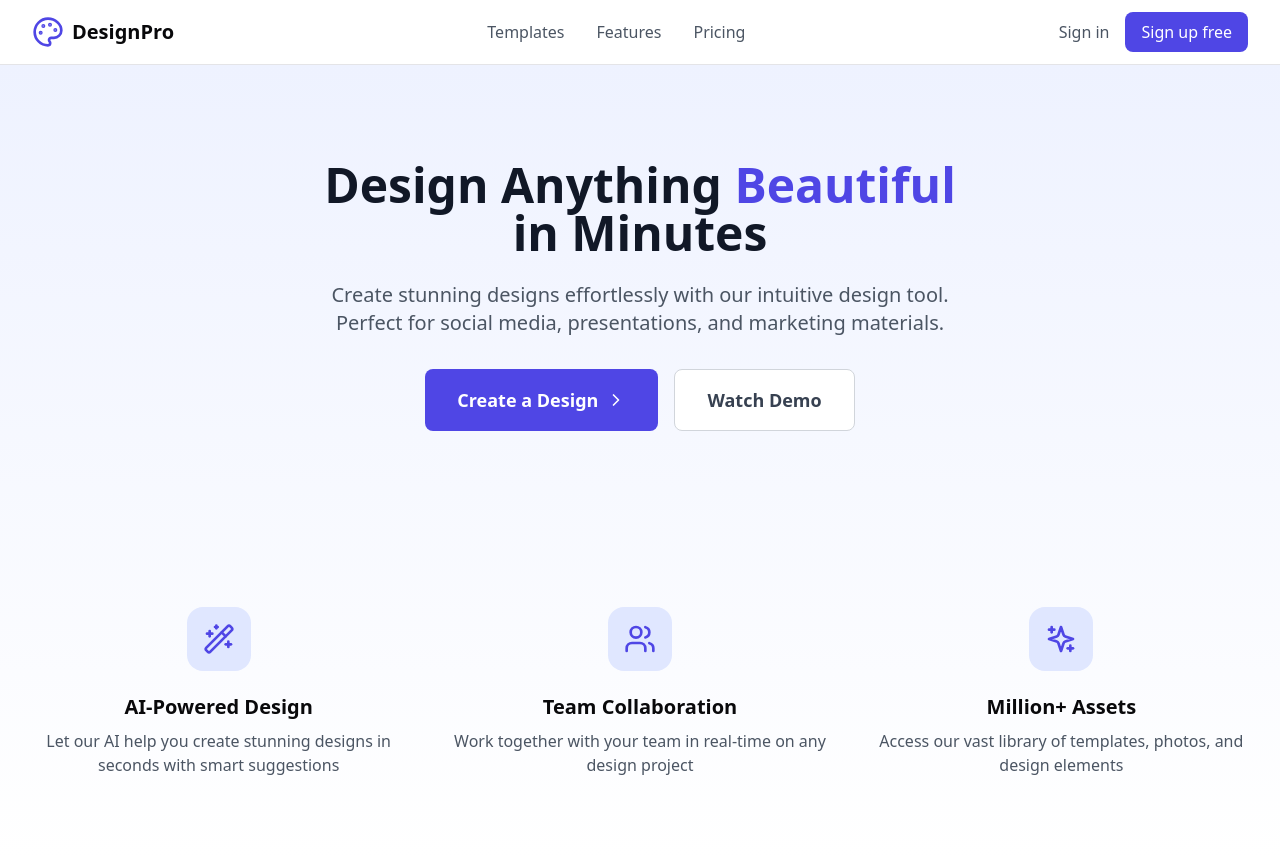
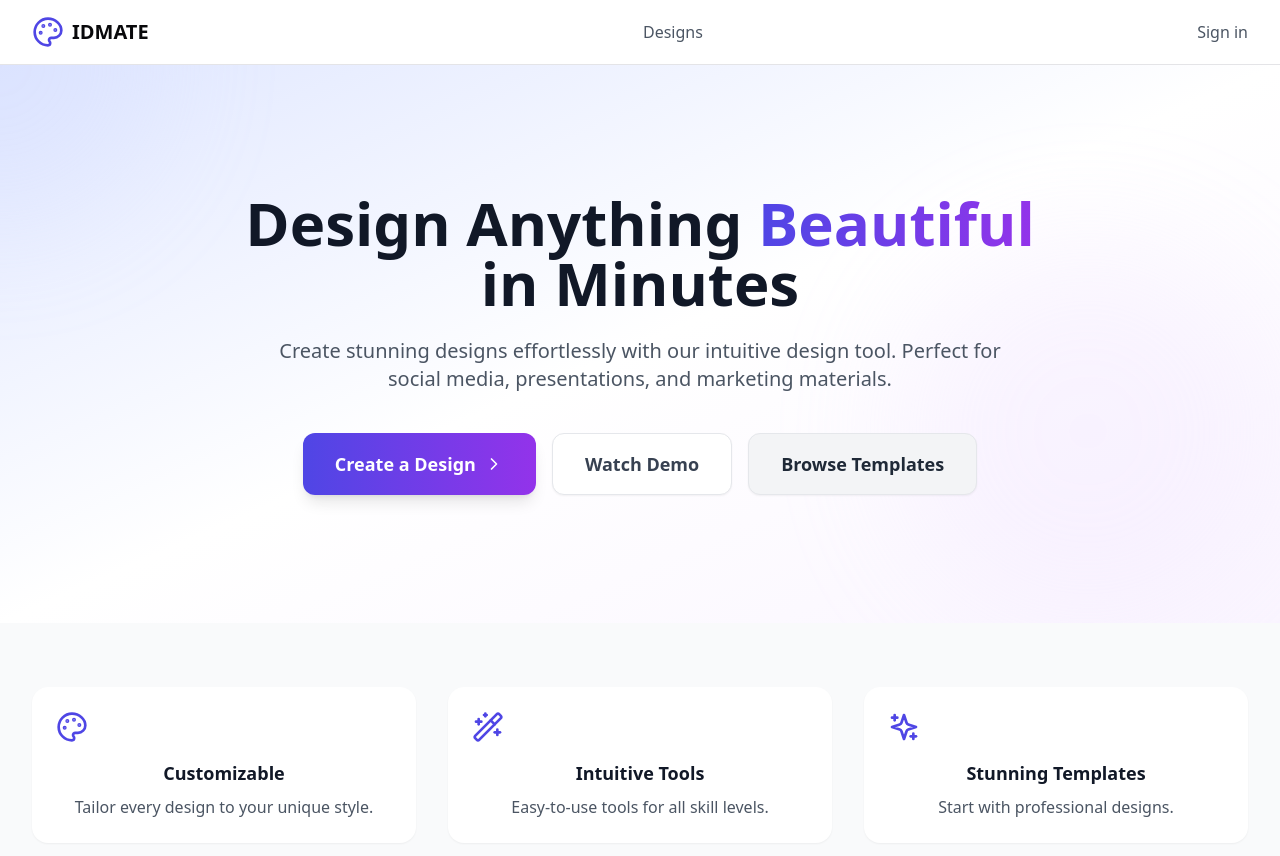
Before and after one commit to akshayfox/STACKPORTS, a React (Vite) app: page / in a window 1280 px wide. Shown: the top 856 px of the page. Built offline with nearby package versions, Linux system fonts and the light colour scheme.

Commit message:
design changes

```diff
--- a/package.json
+++ b/package.json
@@ -22,6 +22,7 @@
     "clsx": "^2.1.1",
     "firebase": "^11.2.0",
     "firebase-tools": "^13.29.1",
+    "framer-motion": "^12.6.5",
     "html2canvas": "^1.4.1",
     "jspdf": "^2.5.2",
     "lucide-react": "^0.344.0",
--- a/src/layouts/BasicLayout.tsx
+++ b/src/layouts/BasicLayout.tsx
@@ -10,31 +10,22 @@ function BasicLayout() {
             <div className="flex items-center space-x-2">
               <Palette className="h-8 w-8 text-indigo-600" />
               <Link to={'/'}>
-              <span className="font-bold text-xl">DesignPro</span>
+              <span className="font-bold text-xl">IDMATE</span>
               </Link>
             </div>
             <nav className="hidden md:flex space-x-8">
               <Link
                 to="/templates"
                 className="text-gray-600 hover:text-gray-900">
-                Templates
+                Designs
               </Link>
-              <Link
-                to="/features"
-                className="text-gray-600 hover:text-gray-900">
-                Features
-              </Link>
-              <Link to="/pricing" className="text-gray-600 hover:text-gray-900">
-                Pricing
-              </Link>
+
             </nav>
             <div className="flex items-center space-x-4">
               <button className="text-gray-600 hover:text-gray-900">
                 Sign in
               </button>
-              <button className="bg-indigo-600 text-white px-4 py-2 rounded-lg hover:bg-indigo-700">
-                Sign up free
-              </button>
+
             </div>
           </div>
         </div>
--- a/src/pages/home/HomePage.tsx
+++ b/src/pages/home/HomePage.tsx
@@ -1,5 +1,6 @@
 import { Palette, Wand2, Users, Sparkles, ChevronRight } from "lucide-react";
 import { Link, useNavigate } from "react-router-dom";
+import { motion } from "framer-motion"; // For animations
 
 function HomePage() {
   const navigate = useNavigate();
@@ -9,64 +10,104 @@ function HomePage() {
   };
 
   return (
-    <div className="min-h-screen bg-white">
-      <div className="relative overflow-hidden bg-gradient-to-b from-indigo-50 to-white">
-        <div className="max-w-7xl mx-auto px-4 sm:px-6 lg:px-8 py-24 text-center">
-          <h1 className="text-5xl font-bold text-gray-900 mb-6">
-            Design Anything <span className="text-indigo-600">Beautiful</span>
+    <div className="min-h-screen bg-gray-50">
+      <div className="relative overflow-hidden bg-gradient-to-br from-indigo-100 via-white to-purple-50">
+        <div className="absolute inset-0 overflow-hidden">
+          <div className="absolute -top-40 -left-40 w-80 h-80 bg-indigo-200 rounded-full opacity-20 blur-3xl"></div>
+          <div className="absolute bottom-0 right-0 w-96 h-96 bg-purple-200 rounded-full opacity-20 blur-3xl"></div>
+        </div>
+
+        <div className="relative max-w-7xl mx-auto px-4 sm:px-6 lg:px-8 py-28 sm:py-32 text-center">
+          {/* Animated Heading */}
+          <motion.h1
+            initial={{ opacity: 0, y: 20 }}
+            animate={{ opacity: 1, y: 0 }}
+            transition={{ duration: 0.8 }}
+            className="text-4xl sm:text-5xl lg:text-6xl font-extrabold text-gray-900 mb-6 leading-tight"
+          >
+            Design Anything{" "}
+            <span className="text-transparent bg-clip-text bg-gradient-to-r from-indigo-600 to-purple-600">
+              Beautiful
+            </span>
             <br />
             in Minutes
-          </h1>
-          <p className="text-xl text-gray-600 mb-8 max-w-2xl mx-auto">
+          </motion.h1>
+
+          {/* Animated Subtext */}
+          <motion.p
+            initial={{ opacity: 0, y: 20 }}
+            animate={{ opacity: 1, y: 0 }}
+            transition={{ duration: 0.8, delay: 0.2 }}
+            className="text-lg sm:text-xl text-gray-600 mb-10 max-w-3xl mx-auto"
+          >
             Create stunning designs effortlessly with our intuitive design tool.
             Perfect for social media, presentations, and marketing materials.
-          </p>
-          <div className="flex justify-center space-x-4">
-            <button
+          </motion.p>
+
+          {/* Buttons with Hover Effects */}
+          <div className="flex justify-center flex-wrap gap-4">
+            <motion.button
               onClick={handleCreate}
-              className="bg-indigo-600 text-white px-8 py-4 rounded-lg text-lg font-semibold hover:bg-indigo-700 flex items-center">
+              whileHover={{ scale: 1.05 }}
+              whileTap={{ scale: 0.95 }}
+              className="bg-gradient-to-r from-indigo-600 to-purple-600 text-white px-8 py-4 rounded-xl text-lg font-semibold shadow-lg hover:shadow-xl transition-shadow flex items-center"
+            >
               Create a Design
               <ChevronRight className="ml-2 h-5 w-5" />
-            </button>
-            <button className="bg-white text-gray-700 px-8 py-4 rounded-lg text-lg font-semibold border border-gray-300 hover:bg-gray-50">
+            </motion.button>
+
+            <motion.button
+              whileHover={{ scale: 1.05 }}
+              whileTap={{ scale: 0.95 }}
+              className="bg-white text-gray-700 px-8 py-4 rounded-xl text-lg font-semibold border border-gray-200 shadow-sm hover:shadow-md transition-shadow"
+            >
               Watch Demo
-            </button>
+            </motion.button>
+
+            <motion.div whileHover={{ scale: 1.05 }}>
+              <Link
+                to="/templates"
+                className="inline-block bg-gray-100 text-gray-800 px-8 py-4 rounded-xl text-lg font-semibold border border-gray-200 shadow-sm hover:shadow-md transition-shadow"
+              >
+                Browse Templates
+              </Link>
+            </motion.div>
           </div>
         </div>
+      </div>
 
-        {/* Feature Grid */}
-        <div className="max-w-7xl mx-auto px-4 sm:px-6 lg:px-8 py-20">
-          <div className="grid grid-cols-1 md:grid-cols-3 gap-12">
-            <div className="text-center">
-              <div className="bg-indigo-100 rounded-2xl p-4 inline-block mb-4">
-                <Wand2 className="h-8 w-8 text-indigo-600" />
-              </div>
-              <h3 className="text-xl font-semibold mb-2">AI-Powered Design</h3>
-              <p className="text-gray-600">
-                Let our AI help you create stunning designs in seconds with
-                smart suggestions
-              </p>
-            </div>
-            <div className="text-center">
-              <div className="bg-indigo-100 rounded-2xl p-4 inline-block mb-4">
-                <Users className="h-8 w-8 text-indigo-600" />
-              </div>
-              <h3 className="text-xl font-semibold mb-2">Team Collaboration</h3>
-              <p className="text-gray-600">
-                Work together with your team in real-time on any design project
-              </p>
-            </div>
-            <div className="text-center">
-              <div className="bg-indigo-100 rounded-2xl p-4 inline-block mb-4">
-                <Sparkles className="h-8 w-8 text-indigo-600" />
-              </div>
-              <h3 className="text-xl font-semibold mb-2">Million+ Assets</h3>
-              <p className="text-gray-600">
-                Access our vast library of templates, photos, and design
-                elements
-              </p>
-            </div>
-          </div>
+      {/* Optional: Add a Features Section */}
+      <div className="max-w-7xl mx-auto px-4 sm:px-6 lg:px-8 py-16">
+        <div className="grid grid-cols-1 sm:grid-cols-2 lg:grid-cols-3 gap-8">
+          {[
+            {
+              icon: <Palette className="h-8 w-8 text-indigo-600" />,
+              title: "Customizable",
+              desc: "Tailor every design to your unique style.",
+            },
+            {
+              icon: <Wand2 className="h-8 w-8 text-indigo-600" />,
+              title: "Intuitive Tools",
+              desc: "Easy-to-use tools for all skill levels.",
+            },
+            {
+              icon: <Sparkles className="h-8 w-8 text-indigo-600" />,
+              title: "Stunning Templates",
+              desc: "Start with professional designs.",
+            },
+          ].map((feature, index) => (
+            <motion.div
+              key={index}
+              initial={{ opacity: 0, y: 20 }}
+              animate={{ opacity: 1, y: 0 }}
+              transition={{ duration: 0.5, delay: index * 0.1 }}
+              className="bg-white p-6 rounded-2xl shadow-sm hover:shadow-md transition-shadow text-center"
+            >
+              {feature.icon}
+              <h3 className="mt-4 text-lg font-semibold text-gray-900">{feature.title}</h3>
+              <p className="mt-2 text-gray-600">{feature.desc}</p>
+            </motion.div>
+          ))}
         </div>
       </div>
     </div>
```
Also changed, not shown: src/pages/editor/editorPage.tsx (+17 -30 lines), 1 other file (tests, documents, lock files or other folders).
